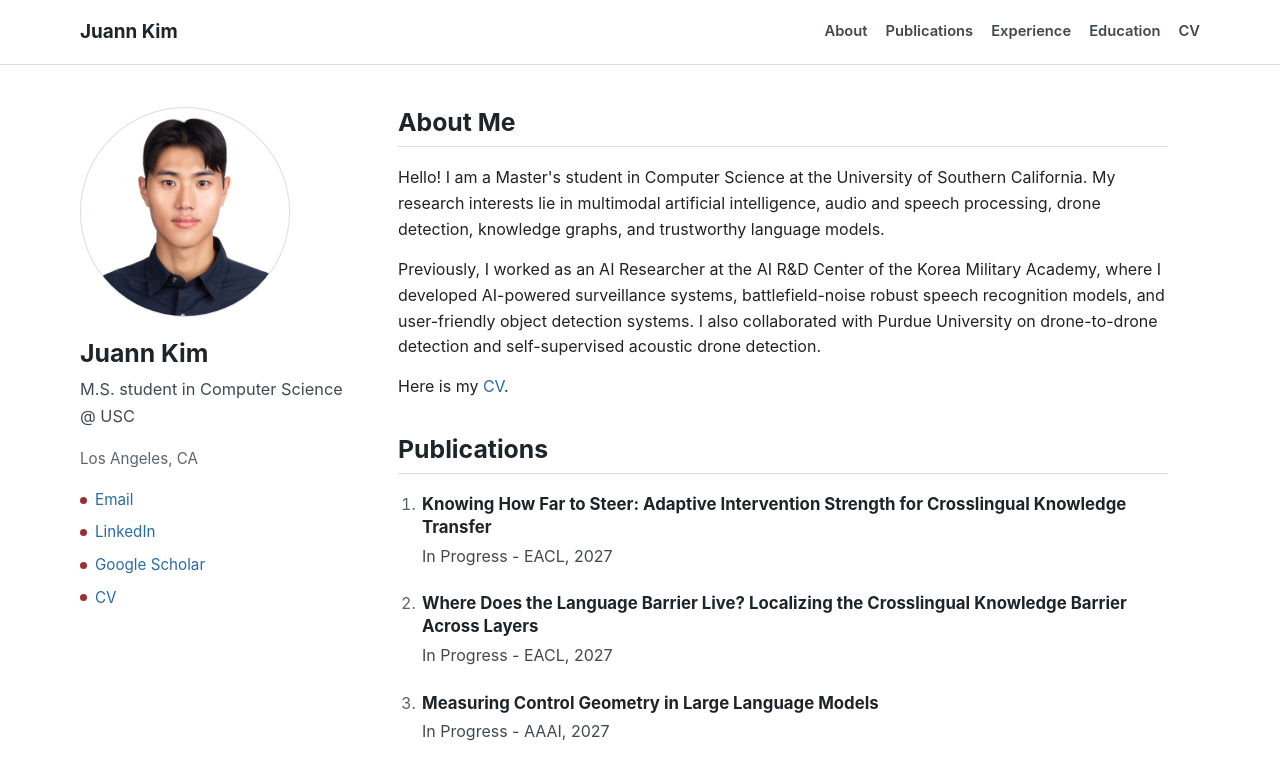
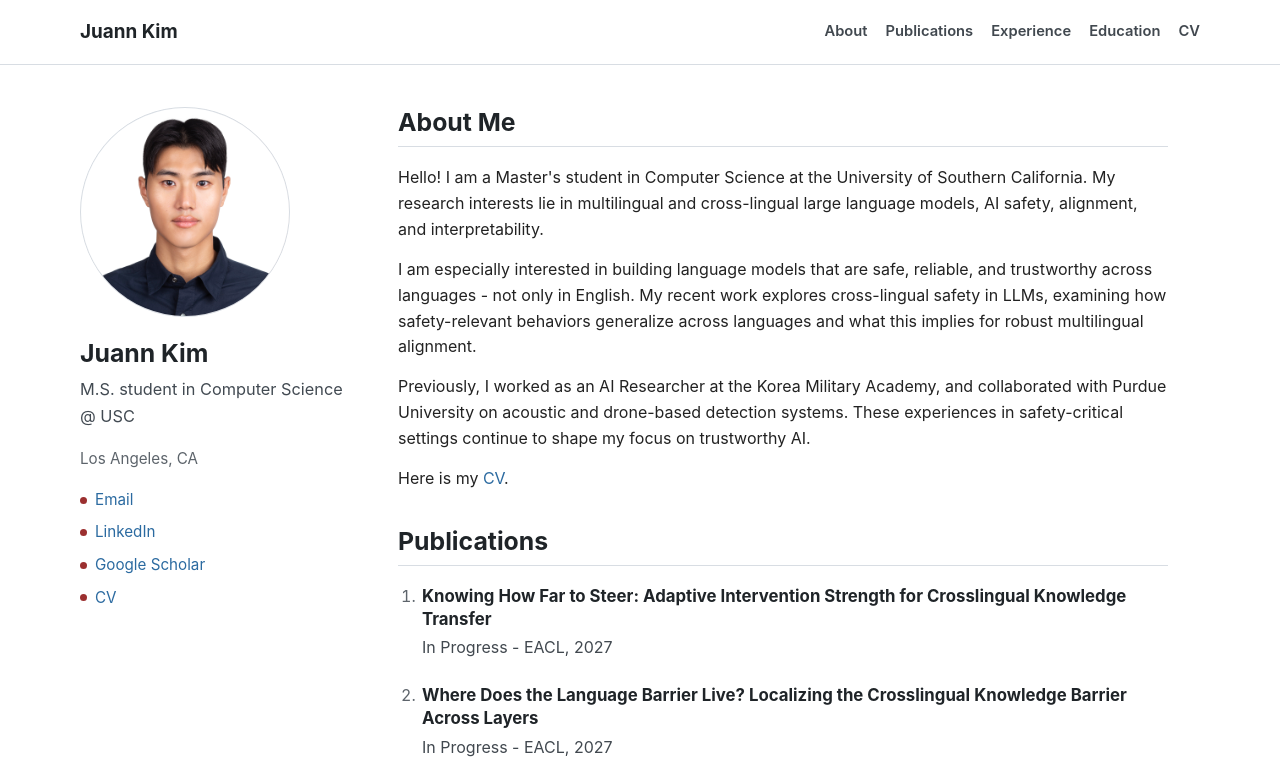
Before and after one commit to USC-BOBBY-KIM/USC-BOBBY-KIM.github.io, a plain HTML site: page index.html in a window 1280 px wide. Shown: the top 764 px of the page. Drawn offline with Linux system fonts and the light colour scheme.

Commit message:
Update about section

```diff
--- a/index.html
+++ b/index.html
@@ -48,15 +48,19 @@
           <h2>About Me</h2>
           <p>
             Hello! I am a Master&apos;s student in Computer Science at the University of Southern
-            California. My research interests lie in multimodal artificial intelligence, audio and
-            speech processing, drone detection, knowledge graphs, and trustworthy language models.
+            California. My research interests lie in multilingual and cross-lingual large language
+            models, AI safety, alignment, and interpretability.
           </p>
           <p>
-            Previously, I worked as an AI Researcher at the AI R&amp;D Center of the Korea Military
-            Academy, where I developed AI-powered surveillance systems, battlefield-noise robust
-            speech recognition models, and user-friendly object detection systems. I also collaborated
-            with Purdue University on drone-to-drone detection and self-supervised acoustic drone
-            detection.
+            I am especially interested in building language models that are safe, reliable, and
+            trustworthy across languages - not only in English. My recent work explores cross-lingual
+            safety in LLMs, examining how safety-relevant behaviors generalize across languages and
+            what this implies for robust multilingual alignment.
+          </p>
+          <p>
+            Previously, I worked as an AI Researcher at the Korea Military Academy, and collaborated
+            with Purdue University on acoustic and drone-based detection systems. These experiences in
+            safety-critical settings continue to shape my focus on trustworthy AI.
           </p>
           <p>Here is my <a href="./assets/JuannKim_CV.pdf">CV</a>.</p>
         </section>
```
